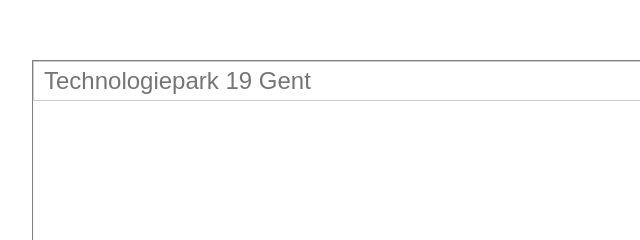
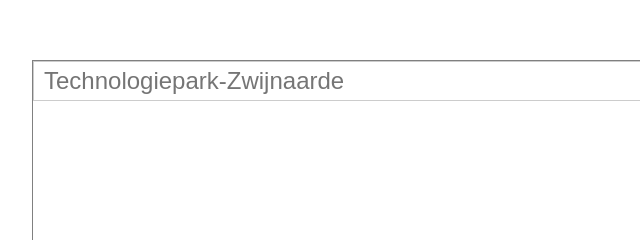
Before and after one commit to julianrojas87/tree_structured_fragmentation_demo, a website: page index.html in a window 1280 px wide. Shown: the part 139-379 px from the top of the page, 287-927 px from the left. Drawn offline with Linux system fonts and the light colour scheme.

Commit message:
update placeholder text

```diff
--- a/index.html
+++ b/index.html
@@ -12,7 +12,7 @@
     <div class="searchcontainer">
         <div id="searchbar"></div>
         <div id="autocomplete">
-            <input class="w3-bar-item" rows="1" id="bar" placeholder="Technologiepark 19 Gent"></input>
+            <input class="w3-bar-item" rows="1" id="bar" placeholder="Technologiepark-Zwijnaarde"></input>
         </div>
         <div id="autocomplete-items"></div>
 
```
